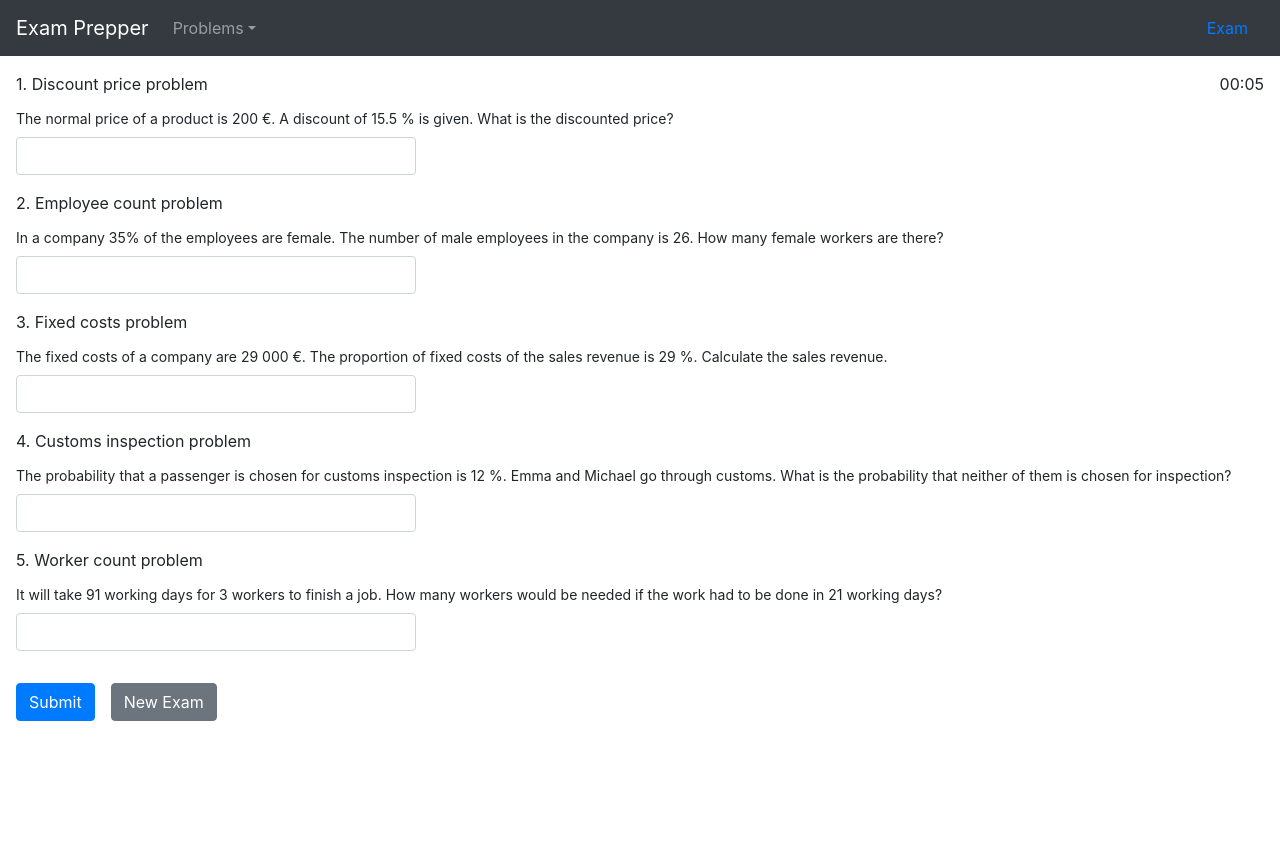
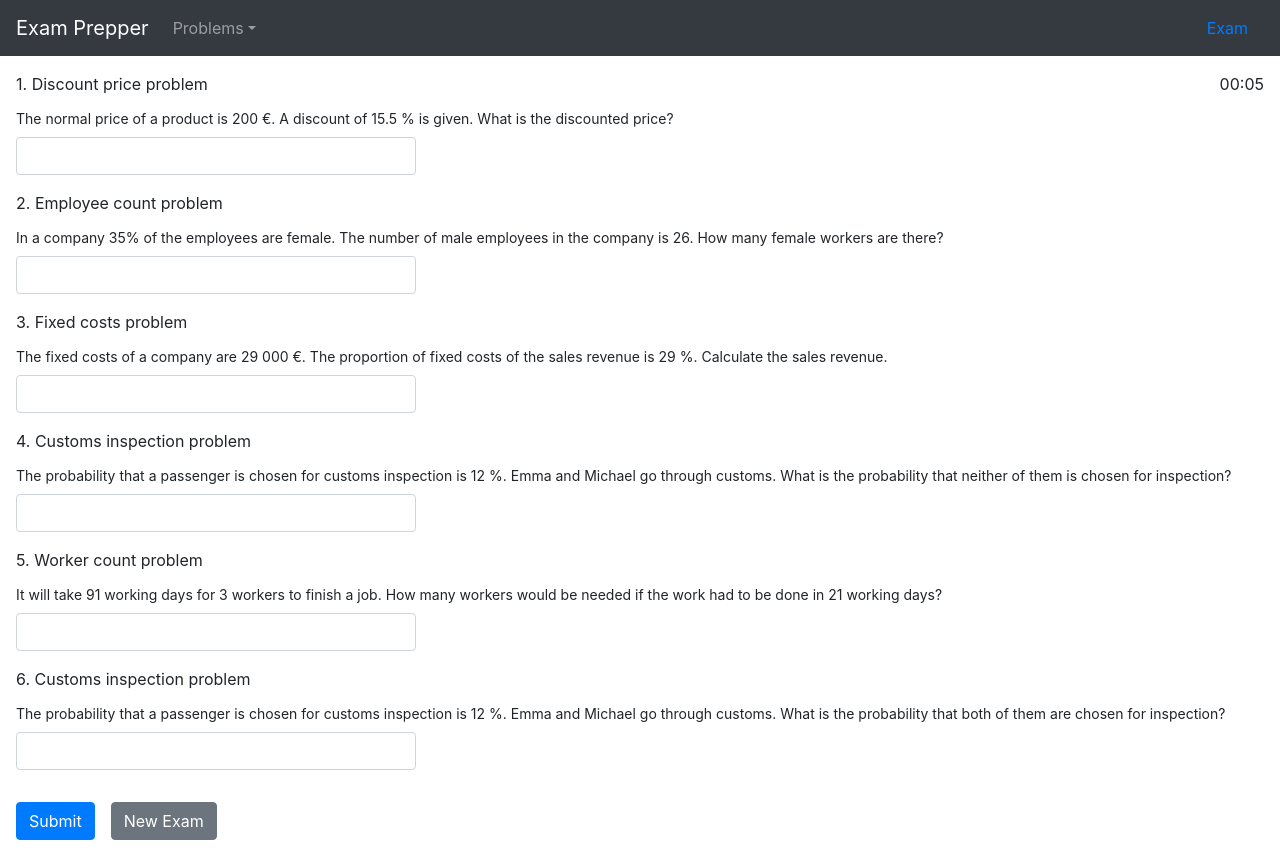
Before and after one commit to Custodia/exam-prepper, a React (Create React App) app: page /exam in a window 1280 px wide. Before the commit the page ends 800 px from the top, so only its background shows below. Built offline with nearby package versions, Linux system fonts and the light colour scheme.

Commit message:
Add customInspectionBoth problem

```diff
--- a/src/components/pages/Exam.jsx
+++ b/src/components/pages/Exam.jsx
@@ -13,6 +13,7 @@ import { selectRandomArrayElement } from '../../helpers'
 import {
   fixedCosts,
   customsInspectionNeither,
+  customsInspectionBoth,
   employeeCount,
   workerCount,
   discountPercentage,
@@ -30,7 +31,8 @@ const PROBLEM_POSITIONS = [
   [ employeeCount, overAllDiscount ],
   [ fixedCosts ],
   [ customsInspectionNeither ],
-  [ workerCount ]
+  [ workerCount ],
+  [ customsInspectionBoth ]
 ]
 
 export class ExamPage extends PureComponent {
--- /dev/null
+++ b/src/problems/customsInspectionBoth.js
@@ -0,0 +1,20 @@
+import BigNumber from "bignumber.js"
+import { selectRandomArrayElement } from '../helpers'
+
+export const id = 'customs-inspection-both'
+export const problemTitle = 'Customs inspection problem'
+
+export const getProblem = (rng) => {
+  const customsChanceString = selectRandomArrayElement(rng)([6, 7, 8, 9, 11, 12])
+  const customsChance = new BigNumber(customsChanceString).dividedBy(100)
+  const correctAnswer = customsChance.times(customsChance)
+
+  const problemStatement = `The probability that a passenger is chosen for customs inspection is ${customsChanceString} %. Emma and Michael go through customs. What is the probability that both of them are chosen for inspection?`
+  const isAnswerCorrect = (answer) =>
+    [correctAnswer.toString(), correctAnswer.times(100).toString(), `${correctAnswer.times(100).toString()}%`].includes(answer)
+
+  return {
+    problemStatement,
+    isAnswerCorrect
+  }
+}
--- a/src/problems/index.js
+++ b/src/problems/index.js
@@ -1,5 +1,6 @@
 import * as fixedCosts from './fixedCosts'
 import * as customsInspectionNeither from './customsInspectionNeither'
+import * as customsInspectionBoth from './customsInspectionBoth'
 import * as employeeCount from './employeeCount'
 import * as workerCount from './workerCount'
 import * as discountPercentage from './discountPercentage'
@@ -9,6 +10,7 @@ import * as overAllDiscount from './overallDiscount'
 const ALL_PROBLEMS = [
   fixedCosts,
   customsInspectionNeither,
+  customsInspectionBoth,
   employeeCount,
   workerCount,
   discountPercentage,
@@ -19,6 +21,7 @@ const ALL_PROBLEMS = [
 export {
   fixedCosts,
   customsInspectionNeither,
+  customsInspectionBoth,
   employeeCount,
   workerCount,
   discountPercentage,
```
